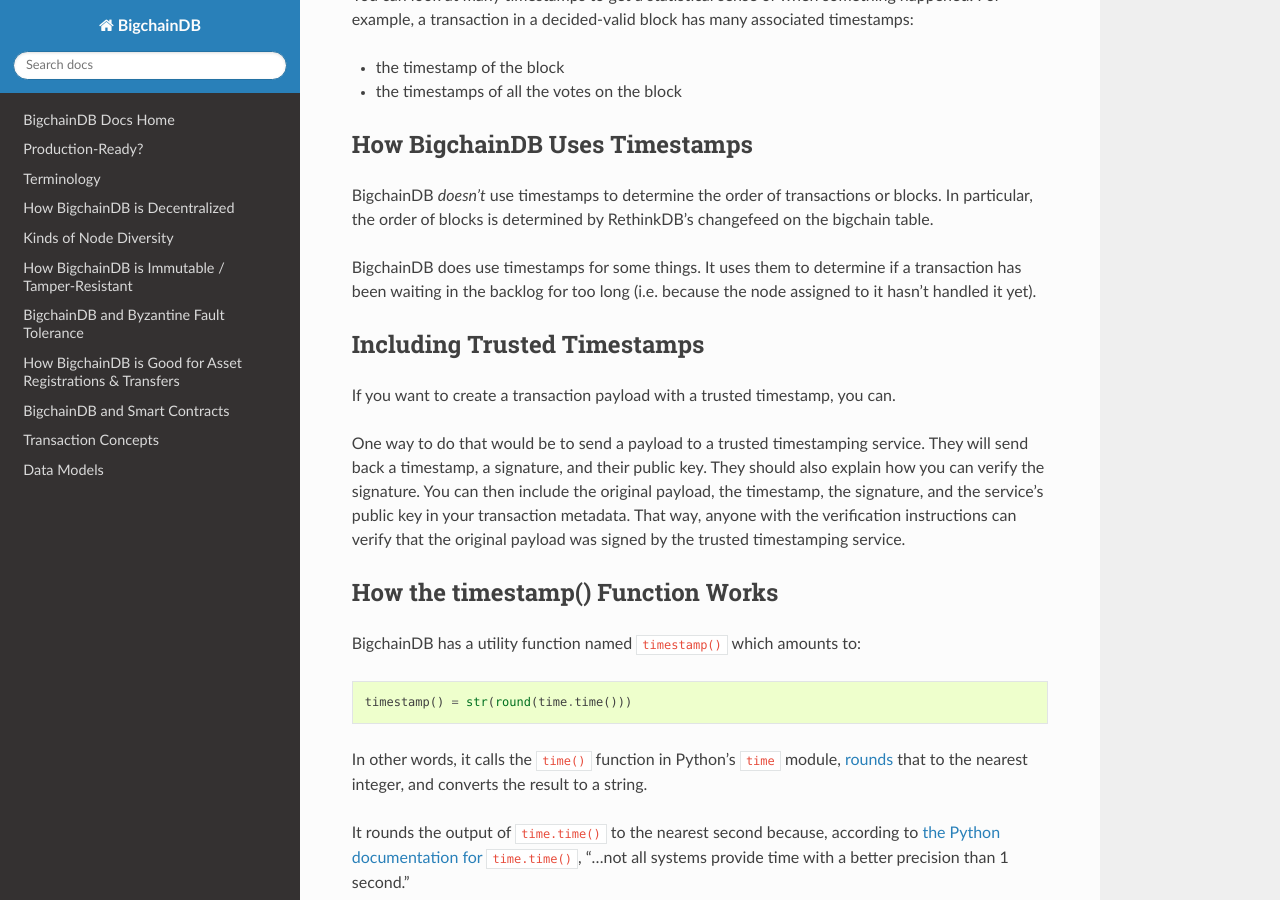
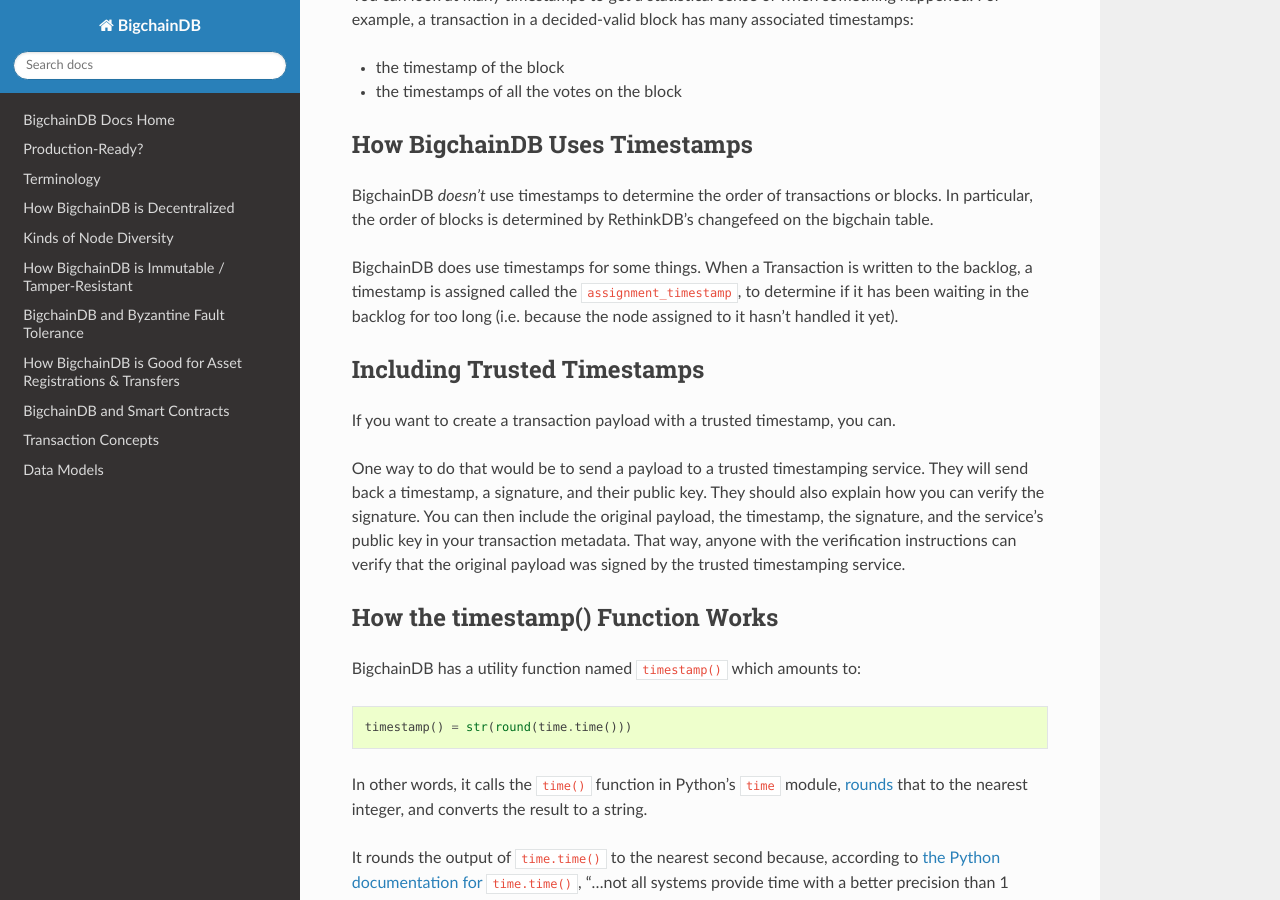
Before and after one commit to bigchaindb/bigchaindb, a Sphinx documentation site: the page built from docs/root/source/timestamps.md, in a window 1280 px wide and 900 px high, scrolled down 1385 px. Built offline with Sphinx 7.4.7 and the Read the Docs theme 2.0.0, drawn with Linux system fonts in a browser that asks for light colours.

Commit message:
mention `assignment_timestamp` by name in timestamps.md

```diff
--- a/docs/root/source/timestamps.md
+++ b/docs/root/source/timestamps.md
@@ -46,7 +46,7 @@
 
 BigchainDB _doesn't_ use timestamps to determine the order of transactions or blocks. In particular, the order of blocks is determined by RethinkDB's changefeed on the bigchain table.
 
-BigchainDB does use timestamps for some things. It uses them to determine if a transaction has been waiting in the backlog for too long (i.e. because the node assigned to it hasn't handled it yet).
+BigchainDB does use timestamps for some things. When a Transaction is written to the backlog, a timestamp is assigned called the `assignment_timestamp`, to determine if it has been waiting in the backlog for too long (i.e. because the node assigned to it hasn't handled it yet).
 
 
 ## Including Trusted Timestamps
```
